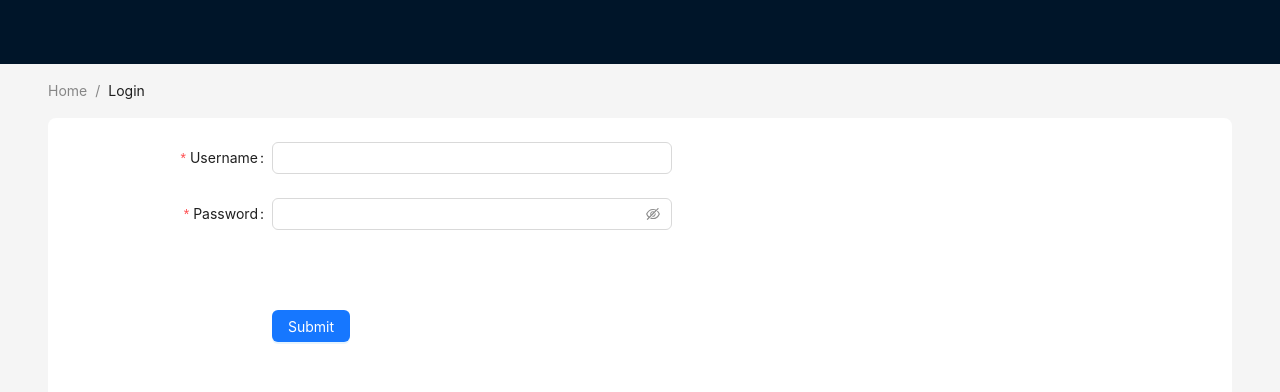
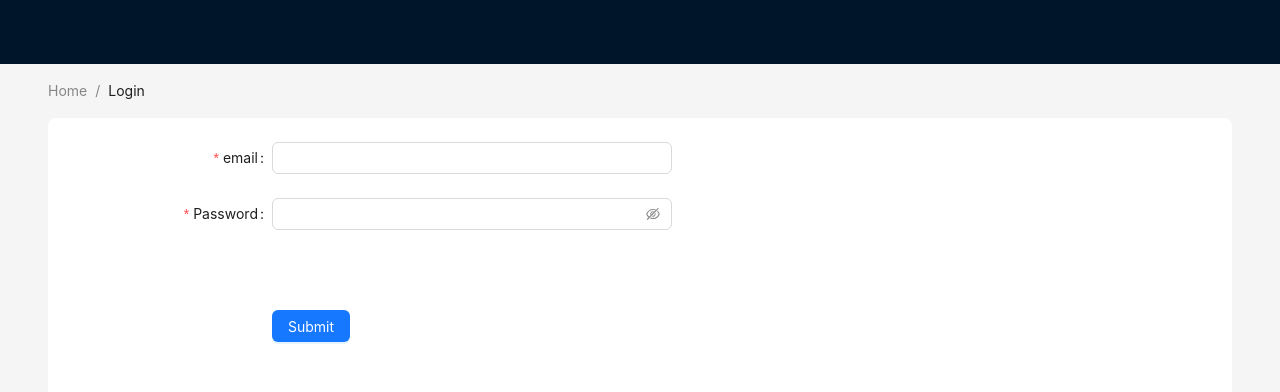
Before and after one commit to satuhalinen/reporting_system, a React (Vite) app in the folder frontend/: page /login in a window 1280 px wide. Shown: the top 392 px of the page. Built offline with nearby package versions, Linux system fonts and the light colour scheme; no server answers.

Commit message:
add login functionality

```diff
--- a/frontend/package.json
+++ b/frontend/package.json
@@ -12,7 +12,9 @@
   "dependencies": {
     "antd": "^5.15.3",
     "react": "^18.2.0",
-    "react-dom": "^18.2.0"
+    "react-dom": "^18.2.0",
+    "react-firebase-hooks": "^5.1.1",
+    "react-router-dom": "^6.21.0"
   },
   "devDependencies": {
     "@types/react": "^18.2.56",
--- a/frontend/src/App.jsx
+++ b/frontend/src/App.jsx
@@ -1,5 +1,10 @@
 import { Breadcrumb, Layout, Menu, theme } from "antd";
 import Login from "./components/Login";
+import { BrowserRouter } from "react-router-dom";
+import { Route } from "react-router-dom";
+import { Routes } from "react-router-dom";
+import Root from "./routes/Root";
+import FirstPage from "./components/FirstPage";
 
 const { Header, Content, Footer } = Layout;
 
@@ -9,6 +14,7 @@ const App = () => {
   } = theme.useToken();
 
   return (
+    <BrowserRouter>
       <Layout>
         <Header
           style={{
@@ -41,13 +47,20 @@ const App = () => {
               borderRadius: borderRadiusLG,
             }}
           >
-          <Login></Login>
+            {" "}
+            <Routes>
+              <Route path="/" element={<Root />}>
+                <Route path="login" element={<Login />} />
+                <Route path="firstpage" element={<FirstPage />} />
+              </Route>
+            </Routes>
           </div>
         </Content>
         <Footer style={{ textAlign: "center" }}>
           Ant Design ©{new Date().getFullYear()} Created by Ant UED
         </Footer>
       </Layout>
+    </BrowserRouter>
   );
 };
 
--- /dev/null
+++ b/frontend/src/auth/authentication.js
@@ -0,0 +1,19 @@
+import { initializeApp } from "firebase/app";
+// TODO: Add SDKs for Firebase products that you want to use
+// https://firebase.google.com/docs/web/setup#available-libraries
+
+import { getAuth } from "firebase/auth";
+// Your web app's Firebase configuration
+const firebaseConfig = {
+  apiKey: import.meta.env.VITE_FIREBASE_API,
+  authDomain: "reporting-b086c.firebaseapp.com",
+  projectId: "reporting-b086c",
+  storageBucket: "reporting-b086c.appspot.com",
+  messagingSenderId: "405672782843",
+  appId: "1:405672782843:web:71ead9475e6ae0e54c795e",
+};
+export const app = initializeApp(firebaseConfig);
+const auth = getAuth(app);
+// Initialize Firebase
+
+export { auth };
--- /dev/null
+++ b/frontend/src/components/FirstPage.jsx
@@ -0,0 +1,2 @@
+const FirstPage = () => <h1>Welcome to reporting system!</h1>;
+export default FirstPage;
--- a/frontend/src/components/Login.jsx
+++ b/frontend/src/components/Login.jsx
@@ -1,11 +1,31 @@
 import { Button, Form, Input } from "antd";
+import { signInWithEmailAndPassword } from "firebase/auth";
+import { useEffect } from "react";
+import { useNavigate } from "react-router-dom";
+import { useAuthState } from "react-firebase-hooks/auth";
+import { auth } from "../auth/authentication";
+
 const onFinish = (values) => {
+  signInWithEmailAndPassword(auth, values.email, values.password)
+    .then(() => {})
+    .catch((error) => {
+      console.log(error);
+    });
   console.log("Success:", values);
 };
 const onFinishFailed = (errorInfo) => {
   console.log("Failed:", errorInfo);
 };
-const Login = () => (
+const Login = () => {
+  const [user, error] = useAuthState(auth);
+  //const auth = getAuth();
+  const navigate = useNavigate();
+
+  useEffect(() => {
+    if (user) navigate("/firstpage");
+  }, [user]);
+  return (
+    <>
       <Form
         name="basic"
         labelCol={{
@@ -25,8 +45,9 @@ const Login = () => (
         autoComplete="off"
       >
         <Form.Item
-      label="Username"
-      name="username"
+          label="email"
+          name="email"
+          value="email"
           rules={[
             {
               required: true,
@@ -40,6 +61,7 @@ const Login = () => (
         <Form.Item
           label="Password"
           name="password"
+          value="password"
           rules={[
             {
               required: true,
@@ -70,5 +92,7 @@ const Login = () => (
           </Button>
         </Form.Item>
       </Form>
+    </>
   );
+};
 export default Login;
--- /dev/null
+++ b/frontend/src/routes/Root.jsx
@@ -0,0 +1,11 @@
+import { Outlet } from "react-router-dom";
+
+function Root() {
+  return (
+    <div>
+      <Outlet />
+    </div>
+  );
+}
+
+export default Root;
```
Also changed, not shown: 2 other files (tests, documents, lock files or other folders). Lines whose indentation alone changed are shown as unchanged.
